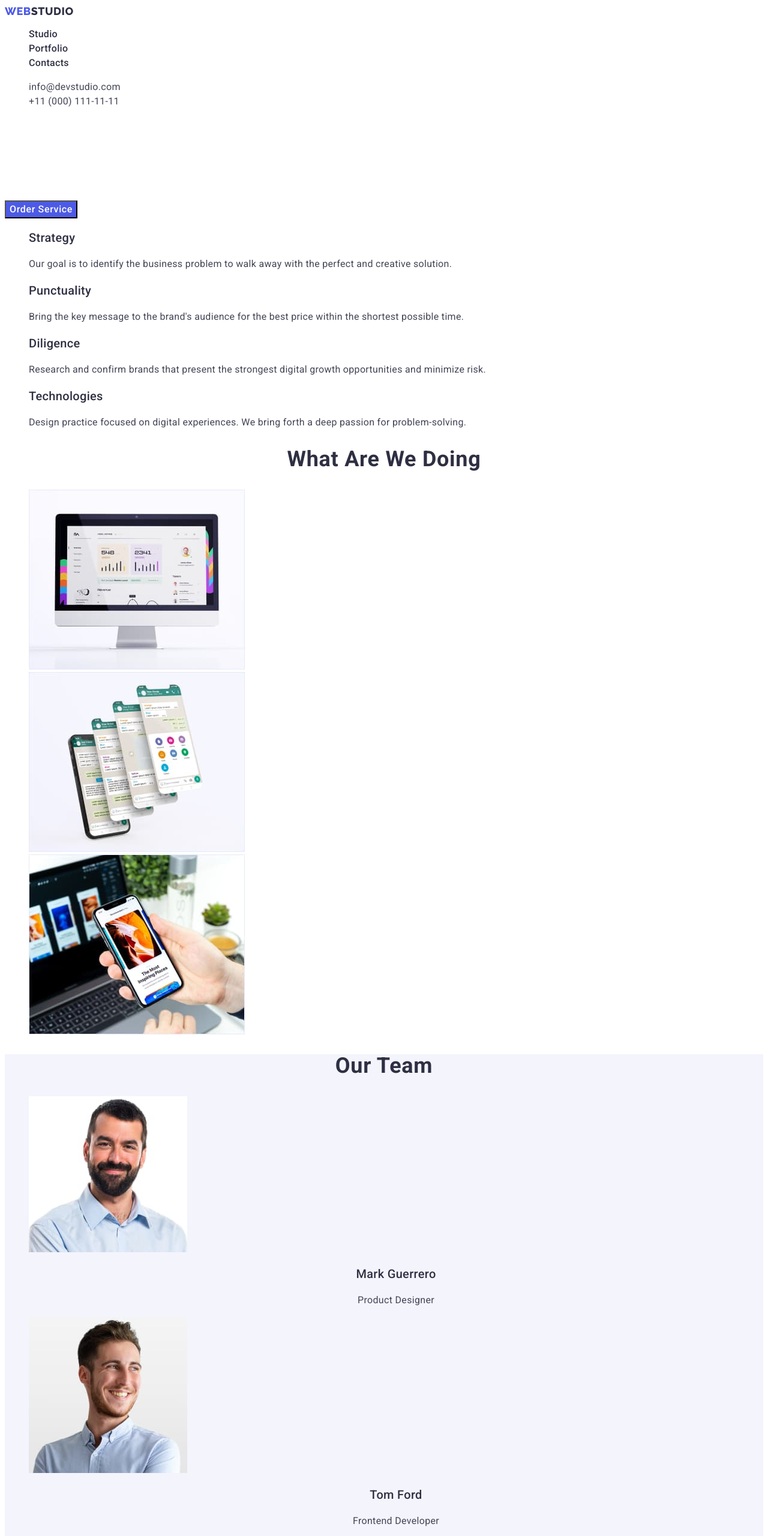
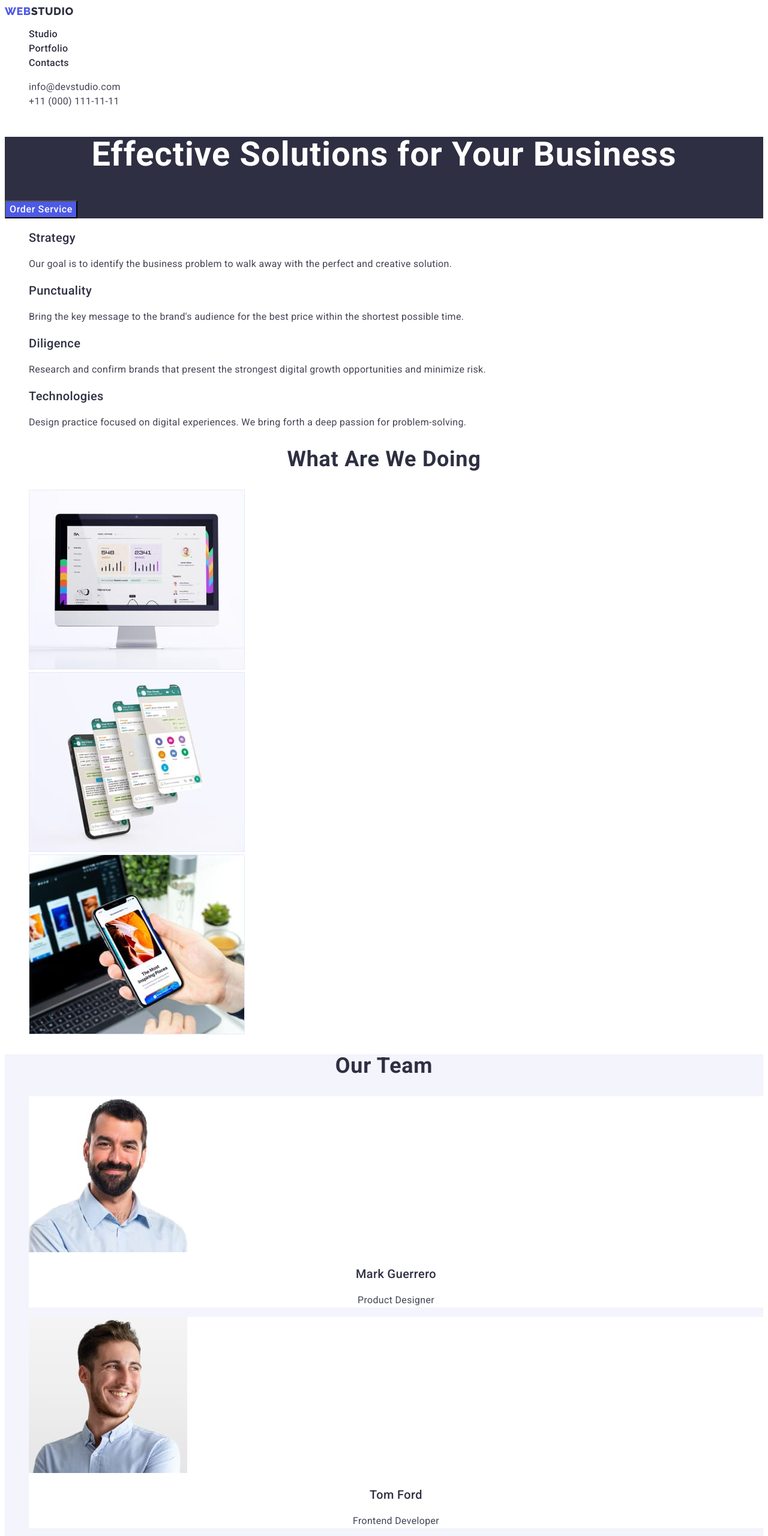
Before and after one commit to Kostyantyn-Kovalchuk/goit-markup-hw-02, a plain HTML site: page index.html in a window 1280 px wide. Shown: the top 2560 px of the page at 60% size. Drawn offline with Linux system fonts and the light colour scheme.

Commit message:
Corrected HW again

```diff
--- a/css/styles.css
+++ b/css/styles.css
@@ -10,9 +10,9 @@
 
 body {
   font-family: 'Roboto', sans-serif;
+  letter-spacing: 0.02em;
   color: var(--main-text-color);
   background-color: var(--main-background-color);
-  letter-spacing: 0.02em;
 }
 
 .list {
@@ -63,6 +63,10 @@ body {
 
 /* Hero */
 
+.hero {
+  background-color: var(--secondary-text-color);
+}
+
 .hero-title {
   font-weight: 700;
   font-size: 56px;
@@ -106,6 +110,7 @@ body {
   font-size: 20px;
   line-height: 1.2;
   text-transform: capitalize;
+  letter-spacing: 0.02em;
   color: var(--secondary-text-color);
 }
 
@@ -123,7 +128,7 @@ body {
   background-color: var(--light-mode);
 }
 
-.members-items {
+.members-item {
   background-color: var(--main-background-color);
 }
 /* Portfolio section */
```
